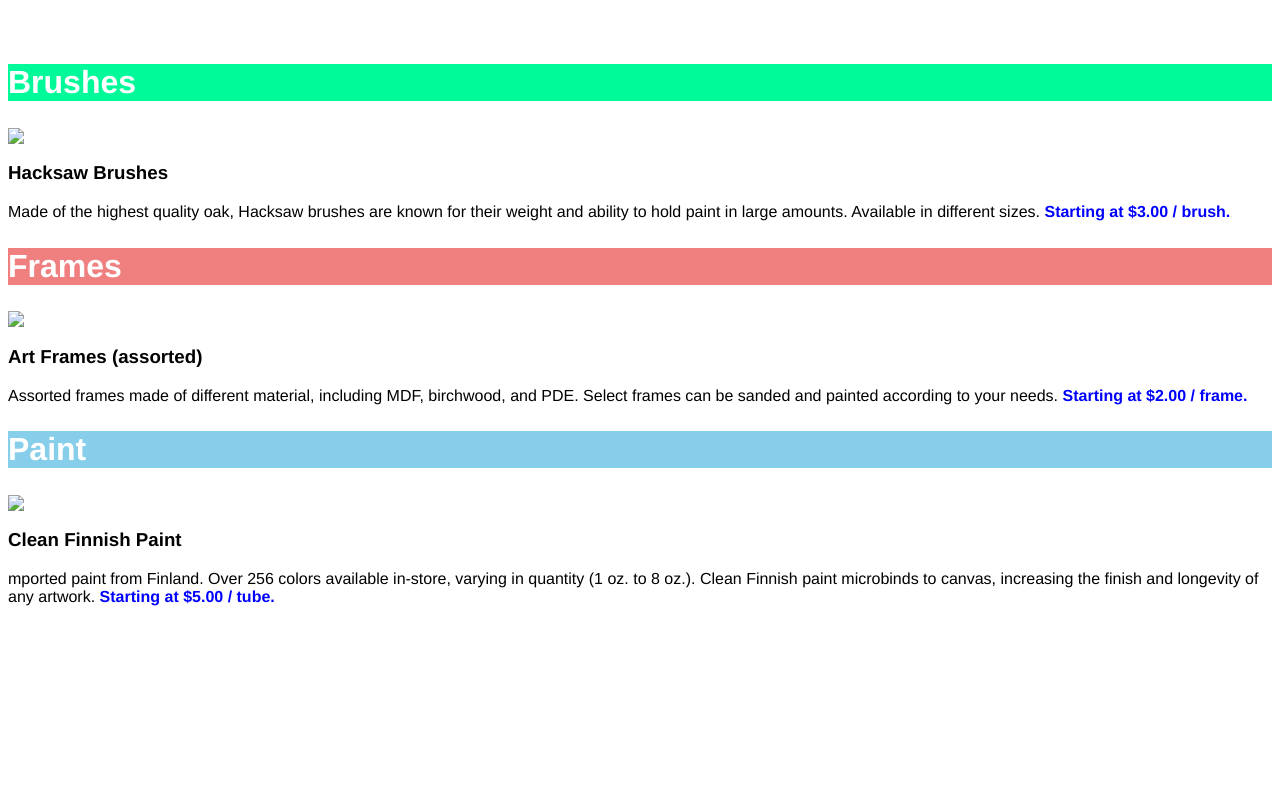
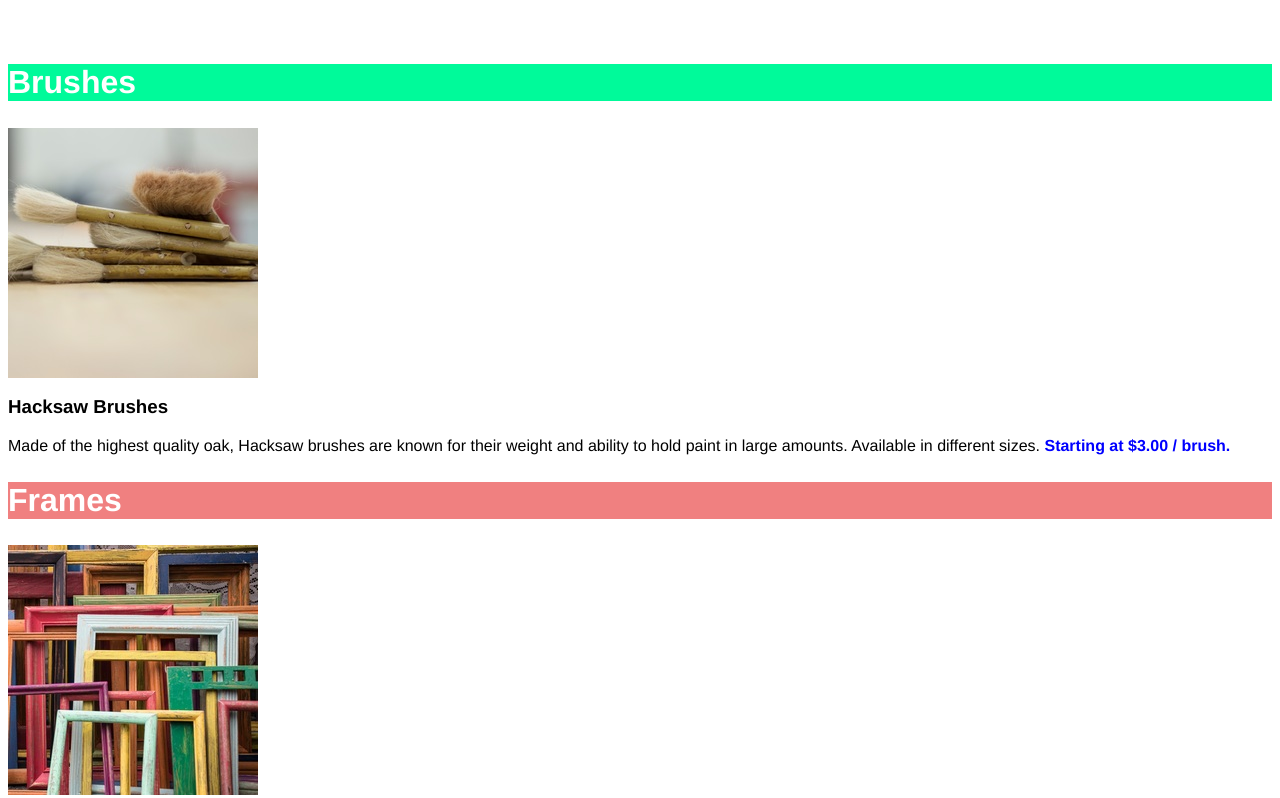
Before and after one commit to Lamalord/prj-rev-bwfs-dasmoto, a plain HTML site: page Dasmotos_Arts_and_Crafts/index.html in a window 1280 px wide. Shown: the part 126-924 px from the top of the page. Before the commit the page ends 800 px from the top, so only its background shows below. Drawn offline with Linux system fonts and the light colour scheme.

Commit message:
Update index.html

```diff
--- a/Dasmotos_Arts_and_Crafts/index.html
+++ b/Dasmotos_Arts_and_Crafts/index.html
@@ -10,20 +10,20 @@
 
     <div class="item">
         <h2 id="brushes">Brushes</h2>
-        <img src="./resources/hacksaw.jpeg" />
+        <img src="./resources/images/hacksaw.jpeg" />
         <h3>Hacksaw Brushes</h3>
         <p>Made of the highest quality oak, Hacksaw brushes are known for their weight and ability to hold paint in large amounts. Available in different sizes. <span class="price">Starting at $3.00 / brush.</span></p>
     </div>
 
     <div class="item">
         <h2 id="frames">Frames</h2>
-        <img src="./resources/frames.jpeg" />
+        <img src="./resources/images/frames.jpeg" />
         <h3>Art Frames (assorted)</h3>
         <p>Assorted frames made of different material, including MDF, birchwood, and PDE. Select frames can be sanded and painted according to your needs. <span class="price">Starting at $2.00 / frame.</span></p>
     </div>
     <div class="item">
         <h2 id="paint">Paint</h2>
-        <img src="./resources/finnish.jpeg" />
+        <img src="./resources/images/finnish.jpeg" />
         <h3>Clean Finnish Paint</h3>
         <p>mported paint from Finland. Over 256 colors available in-store, varying in quantity (1 oz. to 8 oz.). Clean Finnish paint microbinds to canvas, increasing the finish and longevity of any artwork. <span class="price">Starting at $5.00 / tube.</span></p>
     </div>
```
